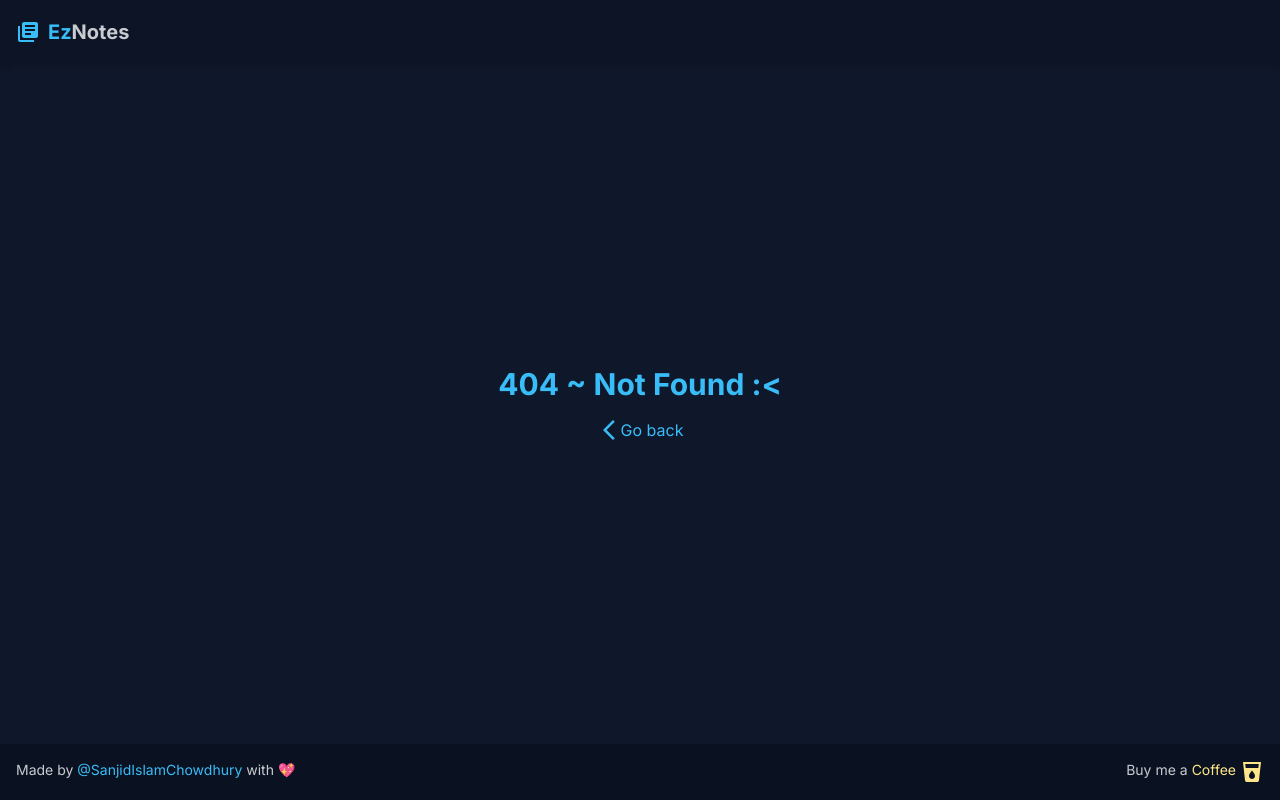
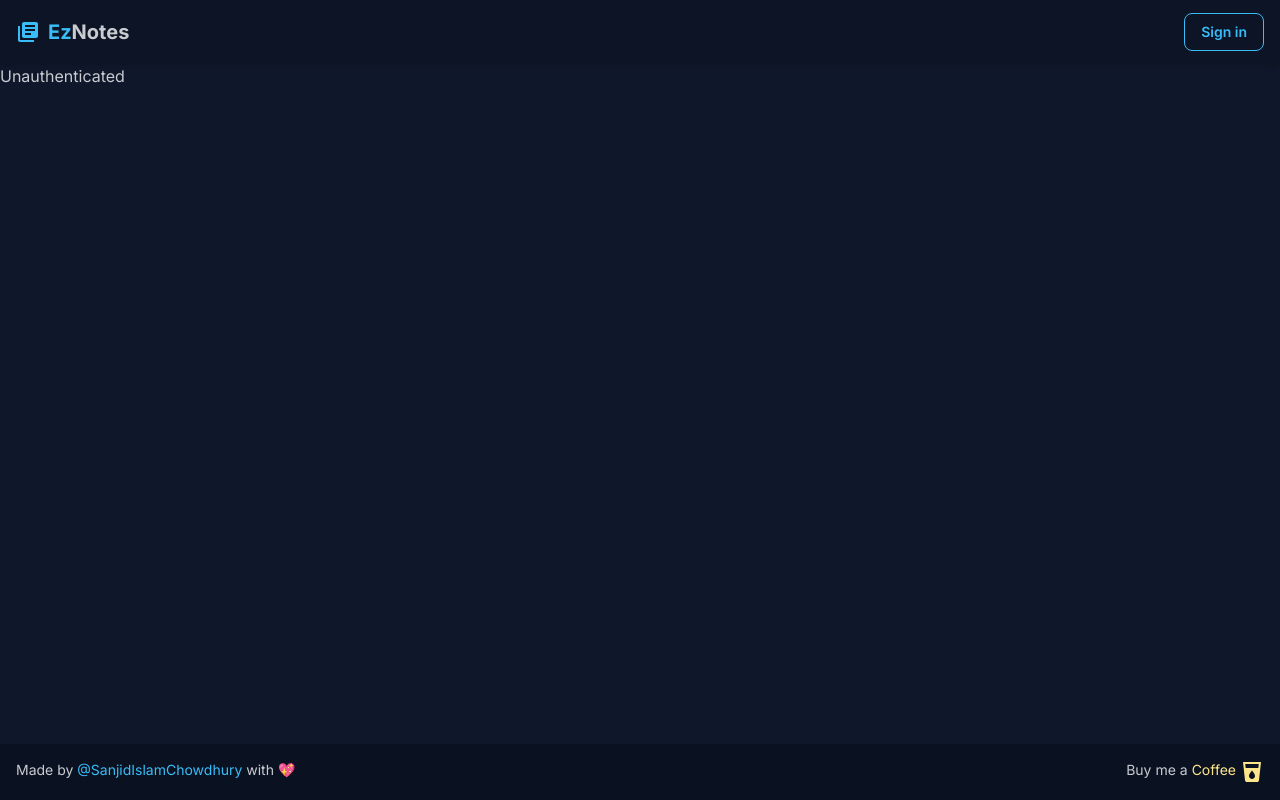
Before and after one commit to LassassinX/ez-notes, a Next.js app: page /protected in a window 1280 px wide. Before the commit this address had no page. Built offline with nearby package versions, Linux system fonts and the light colour scheme; no server answers.

Commit message:
env update

```diff
--- a/package.json
+++ b/package.json
@@ -17,6 +17,7 @@
     "@prisma/client": "^5.7.1",
     "@vercel/postgres": "^0.5.1",
     "next": "14.0.4",
+    "next-auth": "^4.24.5",
     "react": "^18",
     "react-dom": "^18",
     "uniqid": "^5.4.0",
--- /dev/null
+++ b/src/app/api/auth/[...nextauth]/route.ts
@@ -0,0 +1,13 @@
+import NextAuth from 'next-auth'
+import Google from "next-auth/providers/google"
+
+const handler =  NextAuth({
+	providers: [
+		Google({
+			clientId: process.env.OAUTH_GOOGLE_CLIENT_ID || '',
+			clientSecret: process.env.OAUTH_GOOGLE_CLIENT_SECRET || '',
+		})
+	]
+})
+
+export { handler as GET, handler as POST}
--- a/src/app/layout.tsx
+++ b/src/app/layout.tsx
@@ -1,8 +1,10 @@
 import type { Metadata } from 'next'
 import { Inter } from 'next/font/google'
 import './globals.css'
+
 import NavBar from '@/components/templates/NavBar'
 import Footer from '@/components/templates/Footer'
+import Provider from '@/components/providers/Provider'
 
 const inter = Inter({ subsets: ['latin'] })
 
@@ -14,16 +16,19 @@ export const metadata: Metadata = {
 export default function RootLayout({
 	children,
 }: {
-	children: React.ReactNode
+	children: React.ReactNode,
+	session: any
 }) {
 	return (
 		<html lang="en">
 			<body className={`${inter.className} min-h-[100svh] flex flex-col`} data-theme="night">
-				<NavBar />
-				<div className='grow flex flex-col'>
-					{children}
-				</div>
-				<Footer />
+				<Provider>
+					<NavBar />
+					<div className='grow flex flex-col'>
+						{children}
+					</div>
+					<Footer />
+				</Provider>
 			</body>
 		</html>
 	)
--- a/src/app/page.tsx
+++ b/src/app/page.tsx
@@ -53,11 +53,9 @@ export default function Home() {
 
 
 
-
 	return <>
 		<Container className='grid grid-cols-[repeat(auto-fill,minmax(180px,1fr))]'>
 			<CreateNoteCard onClick={handleNoteCreate} />
-
 
 			{
 				<Suspense fallback={<div>Loading...</div>}>
--- /dev/null
+++ b/src/app/protected/page.tsx
@@ -0,0 +1,20 @@
+"use client"
+import { useSession } from "next-auth/react"
+
+function page() {
+	const { data: session, status } = useSession()
+
+	if (status === 'loading') {
+		return <div>Loading...</div>
+	}
+
+	if (status === 'unauthenticated') {
+		return <div>Unauthenticated</div>
+	}
+
+	return (
+		<div>Wohoo</div>
+	)
+}
+
+export default page
--- /dev/null
+++ b/src/components/atoms/SignInButton.tsx
@@ -0,0 +1,9 @@
+import { ComponentPropsWithoutRef } from "react"
+
+const SignInButton: React.FC<ComponentPropsWithoutRef<'button'>> = ({...restProps}) => {
+	return (
+		<button {...restProps} >Sign in</button>
+	)
+}
+
+export default SignInButton
--- /dev/null
+++ b/src/components/providers/Provider.tsx
@@ -0,0 +1,16 @@
+"use client"
+import { SessionProvider } from "next-auth/react"
+
+
+export default function Provider({
+	children
+}: {
+	children: React.ReactNode
+}) {
+
+	return (
+		<SessionProvider>
+			{children}
+		</SessionProvider>
+	)
+}
--- a/src/components/templates/NavBar.tsx
+++ b/src/components/templates/NavBar.tsx
@@ -1,10 +1,26 @@
+"use client"
 import Container from "../atoms/Container";
 import Logo from "../atoms/Logo";
+import { useSession, signIn, signOut } from "next-auth/react"
 
 const NavBar = () => {
+	const { data: session, status } = useSession()
+
 	return <>
-		<Container className="navbar bg-base-200 shadow-md py-2">
+		<Container className="navbar bg-base-200 shadow-md py-2 justify-between">
 			<Logo />
+			{
+				session &&
+				<button className="btn btn-outline btn-primary py-2 text-sm min-h-0 h-auto" onClick={() => { signOut() }}>
+					Sign out
+				</button>
+			}{
+				!session &&
+				<button className="btn btn-outline btn-primary py-2 text-sm min-h-0 h-auto" onClick={() => { signIn() }}>
+					Sign in
+				</button>
+			}
+
 		</Container>
 	</>
 }
```
Also changed, not shown: 2 other files (tests, documents, lock files or other folders).
